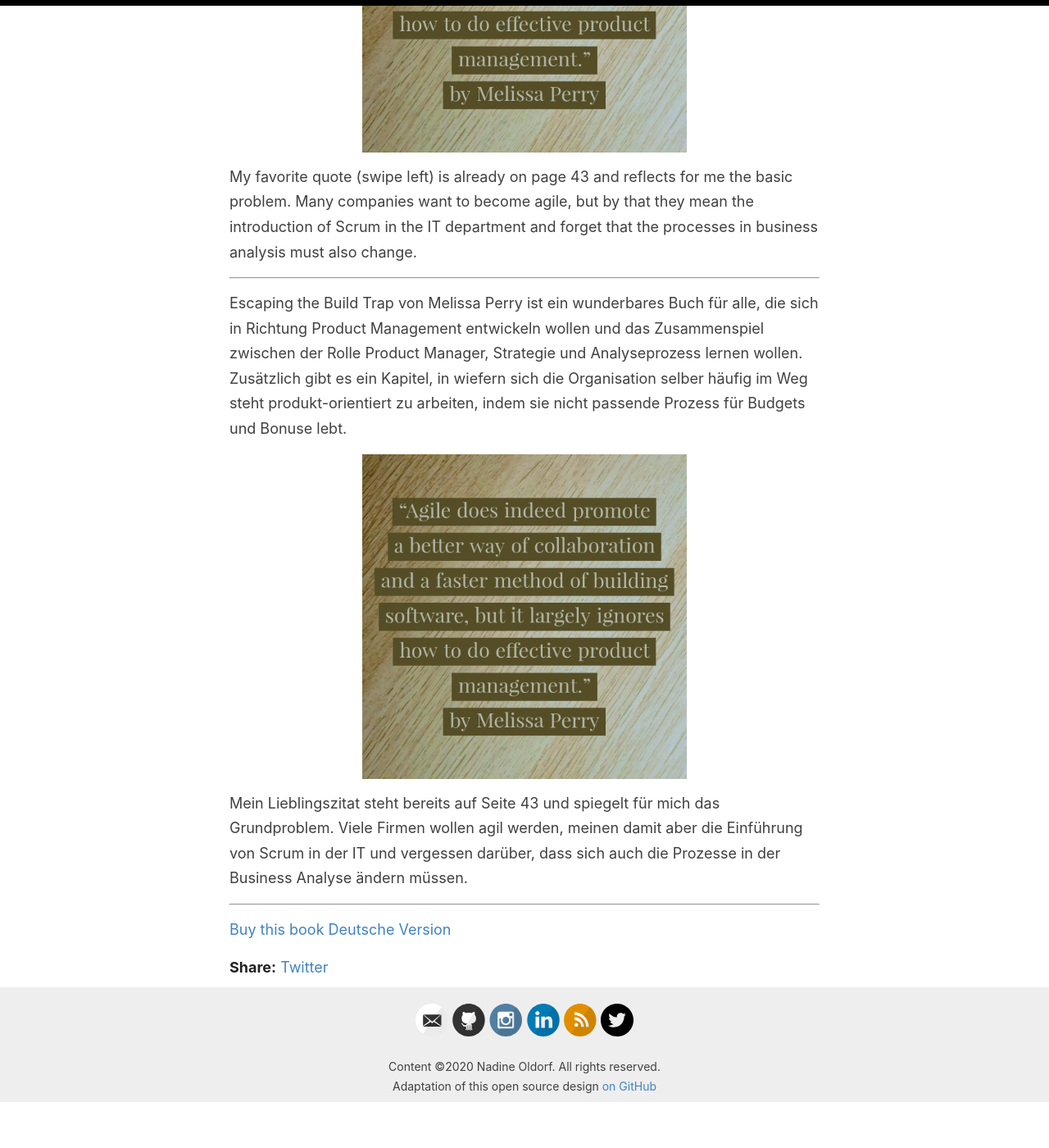
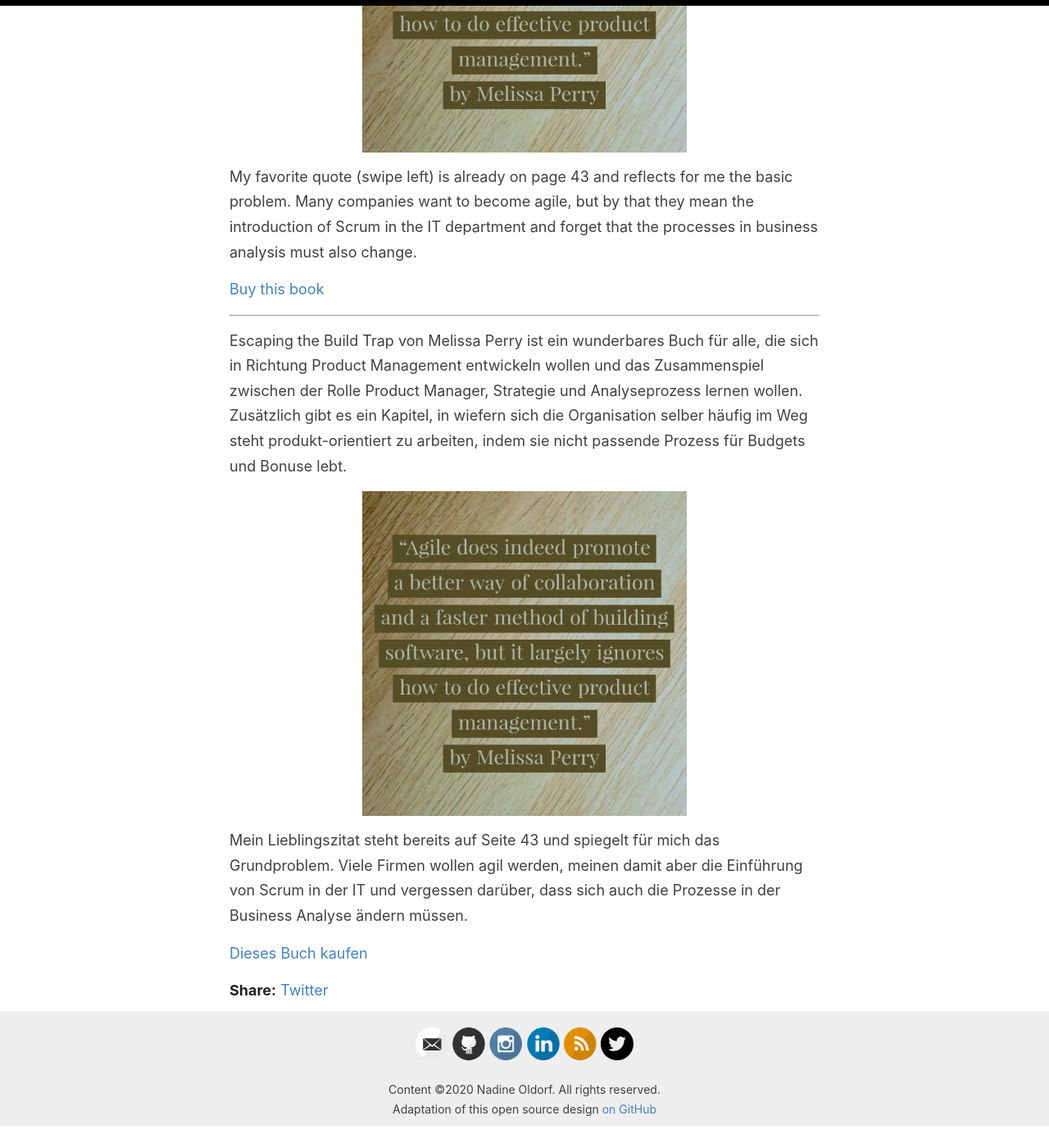
Before and after one commit to noldorf/unearthedBA, a Jekyll site: the page built from _posts/2020-09-04-BOOK-EscapingTheBuildTrap.md, in a window 1280 px wide and 1400 px high, scrolled down 1283 px. Shown: the whole window at 82% size. Built offline with Jekyll 4.4.1, drawn with Linux system fonts in a browser that asks for light colours; before the commit the page ends 2654 px from its top, so only the background shows below that.

Commit message:
Fix amazon links

```diff
--- a/_posts/2020-09-04-BOOK-EscapingTheBuildTrap.md
+++ b/_posts/2020-09-04-BOOK-EscapingTheBuildTrap.md
@@ -24,7 +26,4 @@
 
 Mein Lieblingszitat steht bereits auf Seite 43 und spiegelt für mich das Grundproblem. Viele Firmen wollen agil werden, meinen damit aber die Einführung von Scrum in der IT und vergessen darüber, dass sich auch die Prozesse in der Business Analyse ändern müssen.
 
----
-
-[Buy this book](https://www.amazon.com/-/de/Rising-Strong-Ability-Transforms-Parent/dp/081298580X/ref=sr_1_5?__mk_de_DE=%C3%85M%C3%85%C5%BD%C3%95%C3%91&dchild=1&keywords=brene+brown&qid=1591641857&sr=8-5)
-[Deutsche Version](https://www.amazon.de/Raus-aus-Feature-Falle-effektives-Produktmanagement/dp/3960091206/ref=sr_1_2?__mk_de_DE=%C3%85M%C3%85%C5%BD%C3%95%C3%91&crid=2HI8FW6L8QW42&dchild=1&keywords=escaping+the+build+trap&qid=1599223180&sprefix=escaping+the%2Caps%2C159&sr=8-2)
+[Dieses Buch kaufen](https://www.amazon.de/Raus-aus-Feature-Falle-effektives-Produktmanagement/dp/3960091206/ref=sr_1_2?__mk_de_DE=%C3%85M%C3%85%C5%BD%C3%95%C3%91&crid=2HI8FW6L8QW42&dchild=1&keywords=escaping+the+build+trap&qid=1599223180&sprefix=escaping+the%2Caps%2C159&sr=8-2)
```
Also changed, not shown: other parts of _posts/2020-09-04-BOOK-EscapingTheBuildTrap.md (+2 -0 lines).
